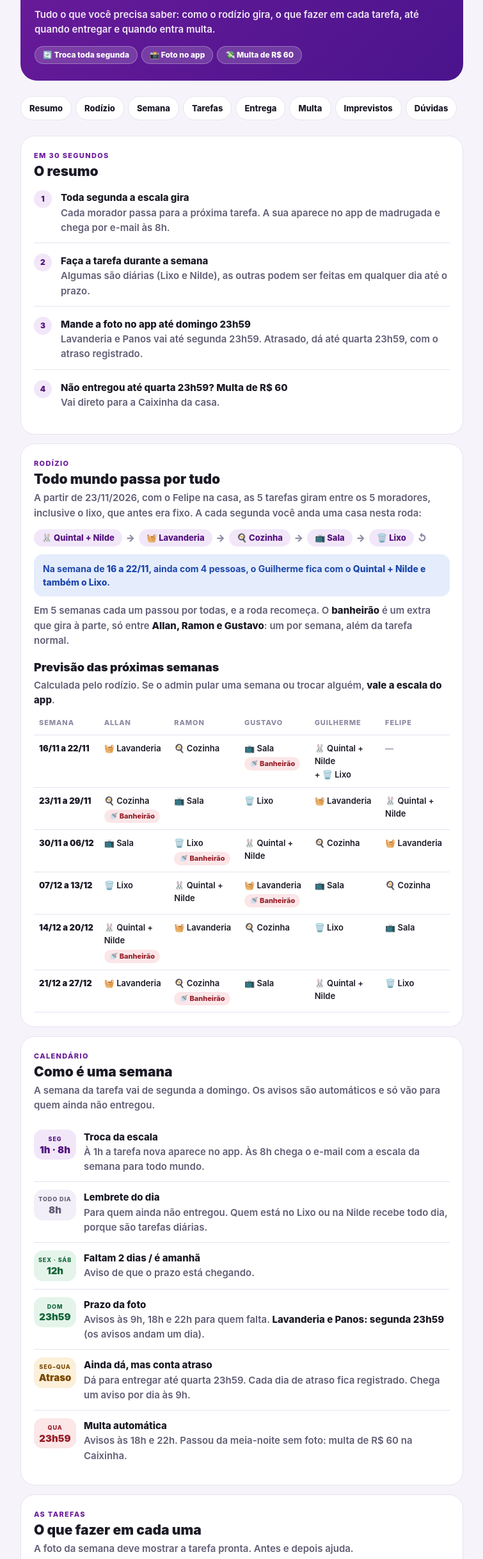
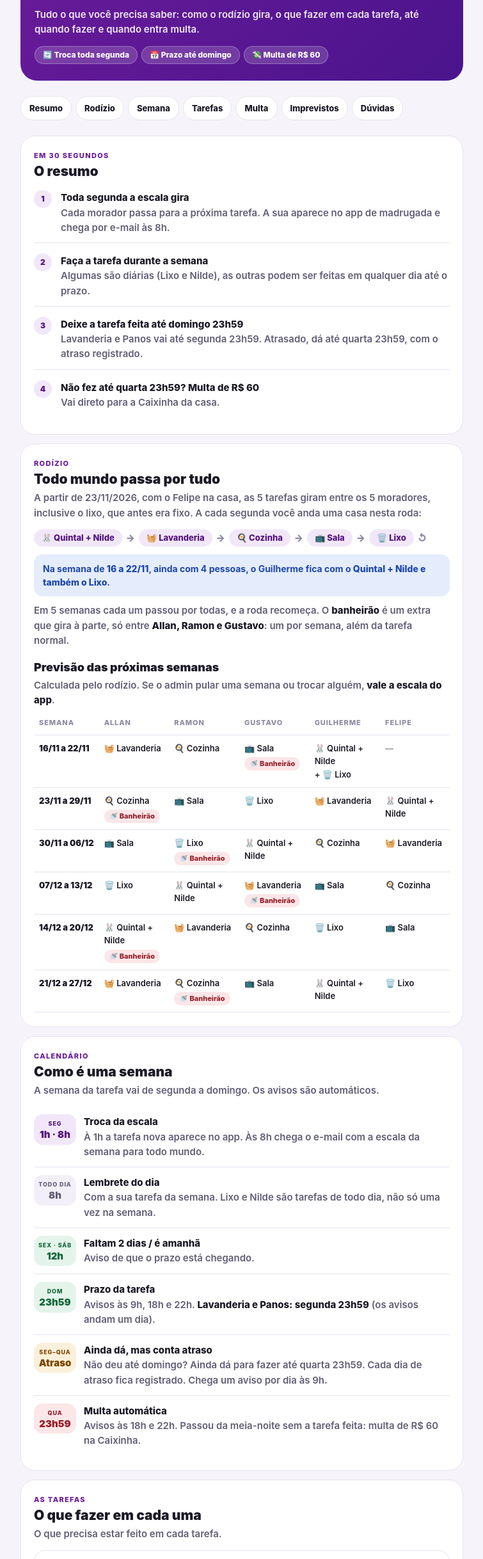
Before and after one commit to guidelluca/tocah-do-coelho-app, a website: page static/tarefas/index.html in a window 1280 px wide. Shown: the part 117-2553 px from the top of the page at 64% size, without its empty margins (262-1017 px from the left). Drawn offline with Linux system fonts and the light colour scheme.

Commit message:
Tarefas: tira entrega com foto no app do e-mail e do descritivo
Co-Authored-By: Claude Opus 5.5 <noreply@anthropic.com>
Claude-Session: https://claude.ai/code/session_01RBohnr5DtZeRLBP8FvixGA

```diff
--- a/static/tarefas/index.html
+++ b/static/tarefas/index.html
@@ -6,7 +6,7 @@
 <meta name="color-scheme" content="light">
 <meta name="theme-color" content="#6A1B9A">
 <title>Tarefas da casa · República Tocah do Coelho</title>
-<meta name="description" content="Como funcionam as tarefas da Tocah: rodízio, o que fazer em cada tarefa, prazos, foto no app e multa.">
+<meta name="description" content="Como funcionam as tarefas da Tocah: rodízio, o que fazer em cada tarefa, prazos e multa.">
 <link rel="icon" href="https://lh3.googleusercontent.com/d/1K-KUlO4ZNy5TFz1YIsVh__uxICixnkBS=w64">
 <style>
   :root {
@@ -116,16 +116,16 @@
         <h1>Tarefas da casa</h1>
       </div>
     </div>
-    <p>Tudo o que você precisa saber: como o rodízio gira, o que fazer em cada tarefa, até quando entregar e quando entra multa.</p>
+    <p>Tudo o que você precisa saber: como o rodízio gira, o que fazer em cada tarefa, até quando fazer e quando entra multa.</p>
     <div class="pills">
       <span class="pill">🔄 Troca toda segunda</span>
-      <span class="pill">📸 Foto no app</span>
+      <span class="pill">📅 Prazo até domingo</span>
       <span class="pill">💸 Multa de R$ 60</span>
     </div>
   </header>
 
   <nav class="toc" aria-label="Seções">
-    <a href="#resumo">Resumo</a><a href="#rodizio">Rodízio</a><a href="#semana">Semana</a><a href="#tarefas">Tarefas</a><a href="#entrega">Entrega</a><a href="#multa">Multa</a><a href="#imprevistos">Imprevistos</a><a href="#duvidas">Dúvidas</a>
+    <a href="#resumo">Resumo</a><a href="#rodizio">Rodízio</a><a href="#semana">Semana</a><a href="#tarefas">Tarefas</a><a href="#multa">Multa</a><a href="#imprevistos">Imprevistos</a><a href="#duvidas">Dúvidas</a>
   </nav>
 
   <section id="resumo" class="card">
@@ -134,8 +134,8 @@
     <ol class="steps">
       <li><b>Toda segunda a escala gira</b>Cada morador passa para a próxima tarefa. A sua aparece no app de madrugada e chega por e-mail às 8h.</li>
       <li><b>Faça a tarefa durante a semana</b>Algumas são diárias (Lixo e Nilde), as outras podem ser feitas em qualquer dia até o prazo.</li>
-      <li><b>Mande a foto no app até domingo 23h59</b>Lavanderia e Panos vai até segunda 23h59. Atrasado, dá até quarta 23h59, com o atraso registrado.</li>
-      <li><b>Não entregou até quarta 23h59? Multa de R$ 60</b>Vai direto para a Caixinha da casa.</li>
+      <li><b>Deixe a tarefa feita até domingo 23h59</b>Lavanderia e Panos vai até segunda 23h59. Atrasado, dá até quarta 23h59, com o atraso registrado.</li>
+      <li><b>Não fez até quarta 23h59? Multa de R$ 60</b>Vai direto para a Caixinha da casa.</li>
     </ol>
   </section>
 
@@ -161,21 +161,21 @@
   <section id="semana" class="card">
     <div class="ov">Calendário</div>
     <h2>Como é uma semana</h2>
-    <p class="sub">A semana da tarefa vai de segunda a domingo. Os avisos são automáticos e só vão para quem ainda não entregou.</p>
+    <p class="sub">A semana da tarefa vai de segunda a domingo. Os avisos são automáticos.</p>
     <div class="tl">
       <div class="row"><div class="stamp pp"><small>SEG</small><span>1h · 8h</span></div><div><b>Troca da escala</b>À 1h a tarefa nova aparece no app. Às 8h chega o e-mail com a escala da semana para todo mundo.</div></div>
-      <div class="row"><div class="stamp pn"><small>TODO DIA</small><span>8h</span></div><div><b>Lembrete do dia</b>Para quem ainda não entregou. Quem está no Lixo ou na Nilde recebe todo dia, porque são tarefas diárias.</div></div>
+      <div class="row"><div class="stamp pn"><small>TODO DIA</small><span>8h</span></div><div><b>Lembrete do dia</b>Com a sua tarefa da semana. Lixo e Nilde são tarefas de todo dia, não só uma vez na semana.</div></div>
       <div class="row"><div class="stamp pg"><small>SEX · SÁB</small><span>12h</span></div><div><b>Faltam 2 dias / é amanhã</b>Aviso de que o prazo está chegando.</div></div>
-      <div class="row"><div class="stamp pg"><small>DOM</small><span>23h59</span></div><div><b>Prazo da foto</b>Avisos às 9h, 18h e 22h para quem falta. <b>Lavanderia e Panos: segunda 23h59</b> (os avisos andam um dia).</div></div>
-      <div class="row"><div class="stamp pw"><small>SEG–QUA</small><span>Atraso</span></div><div><b>Ainda dá, mas conta atraso</b>Dá para entregar até quarta 23h59. Cada dia de atraso fica registrado. Chega um aviso por dia às 9h.</div></div>
-      <div class="row"><div class="stamp pd"><small>QUA</small><span>23h59</span></div><div><b>Multa automática</b>Avisos às 18h e 22h. Passou da meia-noite sem foto: multa de R$ 60 na Caixinha.</div></div>
+      <div class="row"><div class="stamp pg"><small>DOM</small><span>23h59</span></div><div><b>Prazo da tarefa</b>Avisos às 9h, 18h e 22h. <b>Lavanderia e Panos: segunda 23h59</b> (os avisos andam um dia).</div></div>
+      <div class="row"><div class="stamp pw"><small>SEG–QUA</small><span>Atraso</span></div><div><b>Ainda dá, mas conta atraso</b>Não deu até domingo? Ainda dá para fazer até quarta 23h59. Cada dia de atraso fica registrado. Chega um aviso por dia às 9h.</div></div>
+      <div class="row"><div class="stamp pd"><small>QUA</small><span>23h59</span></div><div><b>Multa automática</b>Avisos às 18h e 22h. Passou da meia-noite sem a tarefa feita: multa de R$ 60 na Caixinha.</div></div>
     </div>
   </section>
 
   <section id="tarefas" class="card">
     <div class="ov">As tarefas</div>
     <h2>O que fazer em cada uma</h2>
-    <p class="sub">A foto da semana deve mostrar a tarefa pronta. Antes e depois ajuda.</p>
+    <p class="sub">O que precisa estar feito em cada tarefa.</p>
 
     <div class="task">
       <div class="head"><div class="ico">🐰</div><div><h3>Quintal + Coelha Nilde</h3></div></div>
@@ -233,7 +233,7 @@
         <li>Levar o orgânico na lixeira.</li>
         <li>Organizar os recicláveis no portão lateral.</li>
       </ul>
-      <div class="note i">A foto da semana vai até domingo, mas o lixo é <b>todo dia</b>: o lembrete diário continua chegando mesmo depois da foto.</div>
+      <div class="note i">O lixo é <b>todo dia</b>, não só uma vez na semana.</div>
     </div>
 
     <div class="task extra">
@@ -248,18 +248,6 @@
     </div>
   </section>
 
-  <section id="entrega" class="card">
-    <div class="ov">No app</div>
-    <h2>Como entregar a tarefa</h2>
-    <ol class="steps">
-      <li><b>Abra o app e vá em Tarefas</b>Sua tarefa da semana aparece em destaque, com o prazo e o que fazer.</li>
-      <li><b>Crie seu PIN (só na primeira vez)</b>Assim ninguém manda foto no seu nome.</li>
-      <li><b>Toque em “Tirar foto da tarefa”</b>Ou escolha da galeria. Pode mandar até 6 fotos: antes e depois ajuda muito.</li>
-      <li><b>Confira e envie de uma vez</b>Só dá para enviar <b>uma vez por semana</b>, então mande quando terminar tudo.</li>
-    </ol>
-    <div class="note i">Tem o app na tela inicial? No iPhone: Safari → Compartilhar → Adicionar à Tela de Início. No Android: Chrome → ⋮ → Adicionar à tela inicial.</div>
-    <a class="btn" href="../">Abrir o app da casa 🐰</a>
-  </section>
 
 
   <section id="multa" class="card">
@@ -267,8 +255,8 @@
     <h2>Quanto, quando e por quê</h2>
     <div class="fine"><div class="ov">Valor por semana</div><div class="v">R$ 60</div><div style="margin-top:6px;font-size:13px;font-weight:700">vai para a Caixinha da casa</div></div>
     <ol class="steps" style="margin-top:6px">
-      <li><b>Não entregou até quarta 23h59</b>Multa de R$ 60 lançada sozinha na Caixinha, sem ninguém precisar cobrar.</li>
-      <li><b>Entregou atrasado, até quarta</b>Não tem multa, mas os dias de atraso ficam registrados.</li>
+      <li><b>Não fez a tarefa até quarta 23h59</b>Multa de R$ 60 lançada sozinha na Caixinha, sem ninguém precisar cobrar.</li>
+      <li><b>Fez com atraso, até quarta</b>Não tem multa, mas os dias de atraso ficam registrados.</li>
     </ol>
     <div class="note w"><b>Por que existe multa?</b><br>Tarefa que não é feita não some: vira louça acumulada, lixo com bicho, a Nilde sem comida ou trabalho a mais para outra pessoa. A multa não é para arrecadar: o dinheiro vai para a Caixinha e volta para todo mundo em compras da casa. É o jeito justo de quem não fez compensar quem fez.</div>
     <p>Recebeu uma multa e acha que foi engano? Fala no grupo da casa: ela pode ser revista e removida da Caixinha.</p>
@@ -280,7 +268,7 @@
     <ol class="steps">
       <li><b>Avise antes do prazo</b>Fala no grupo da casa. O admin pode <b>trocar sua tarefa, mudar o prazo ou te dispensar</b> na semana pelo app, e as cobranças param na hora.</li>
       <li><b>Quer trocar com alguém?</b>Combinem entre vocês e avisem o admin para ajustar no app. Sem o ajuste, a cobrança e a multa vão para quem está na escala.</li>
-      <li><b>Fez e esqueceu a foto?</b>Ainda dá até quarta 23h59, com atraso registrado. Depois disso entra a multa.</li>
+      <li><b>Não deu tempo até domingo?</b>Ainda dá até quarta 23h59, com atraso registrado. Depois disso entra a multa.</li>
     </ol>
   </section>
 
@@ -288,8 +276,6 @@
     <div class="ov">Dúvidas</div>
     <h2>Perguntas frequentes</h2>
     <details><summary>Quando a minha tarefa muda?</summary><p>Toda segunda. À 1h ela já aparece no app e às 8h chega o e-mail com a escala da semana.</p></details>
-    <details><summary>Tarefa diária: mando uma foto por dia?</summary><p>Não. É uma entrega por semana, até domingo. Mas a tarefa continua sendo de todo dia.</p></details>
-    <details><summary>Por que eu recebo lembrete se já entreguei?</summary><p>Só quem está no Lixo ou na Nilde recebe o lembrete diário mesmo depois da foto, porque são tarefas de todo dia. Nas outras, quem entregou para de receber.</p></details>
     <details><summary>As regras podem mudar?</summary><p>Sim, nas reuniões da casa. Quando mudar, esta página e os e-mails são atualizados.</p></details>
   </section>
 
```
Also changed, not shown: 1 other file.
